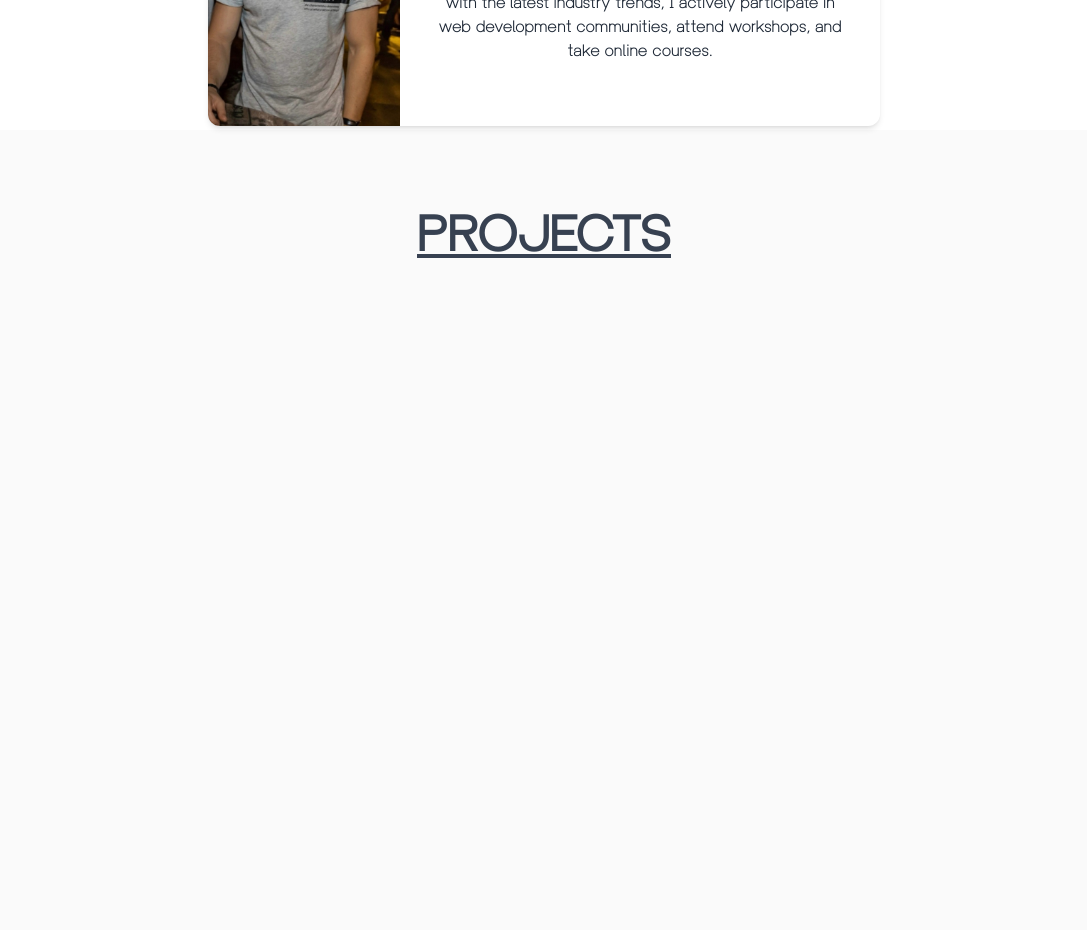
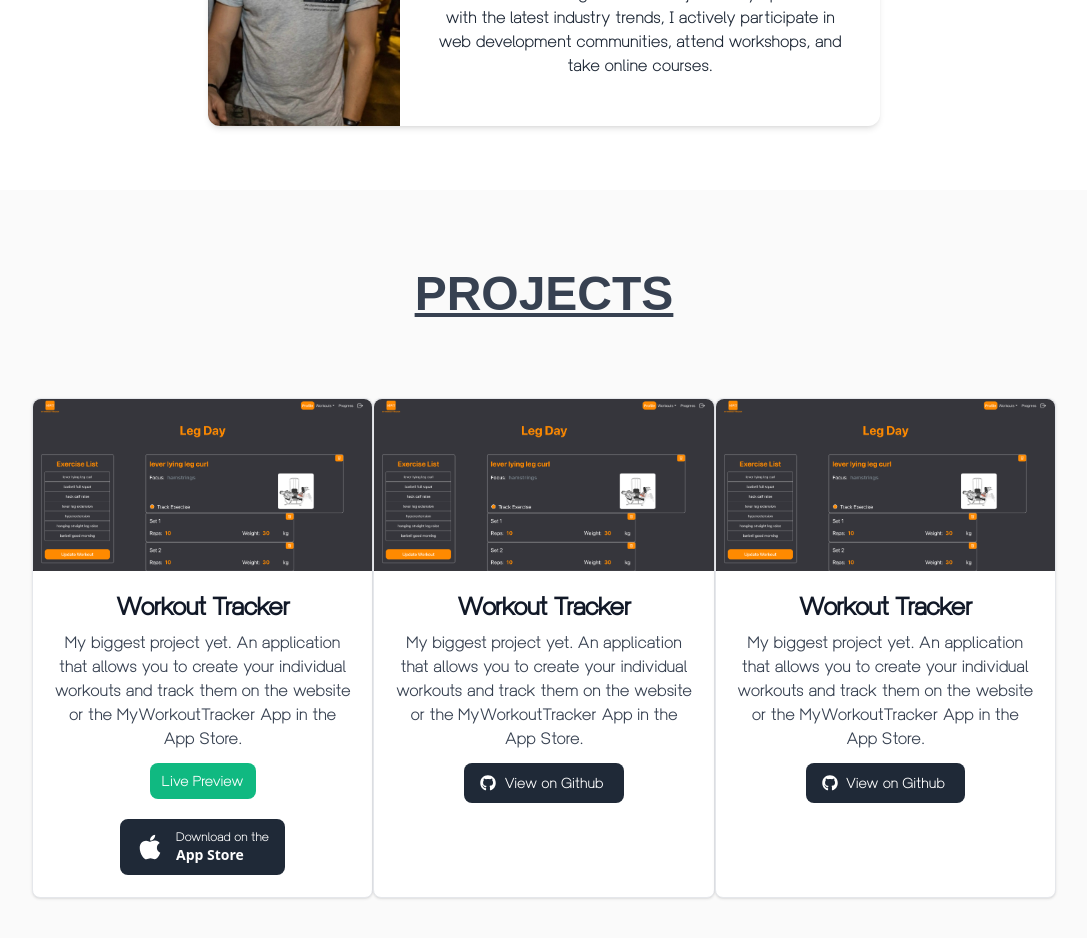
Before and after one commit to ErikOnd/tailwind-portfolio, a React (Create React App) app: page / in a window 1280 px wide. Shown: the part 1580-2518 px from the top of the page, without its empty margins (96-1183 px from the left). Built offline with nearby package versions, Linux system fonts and the light colour scheme.

Commit message:
projects

```diff
--- a/src/components/AboutMeComponent.jsx
+++ b/src/components/AboutMeComponent.jsx
@@ -1,12 +1,11 @@
 import React from "react";
-import HeaderComponent from "./HeaderComponent";
 import porfileImg from "../assets/profile-img.jpg";
 
 const AboutMeComponent = () => {
   return (
     <div className="flex flex-col min-h-screen min-w-screen">
       <div className="z-10 container mx-auto max-w-5xl px-10">
-        <div className="text-gray-700 text-5xl font-black my-20 justify-center underline">
+        <div className="text-gray-700 text-5xl font-bold my-20 justify-center underline section-header">
           ABOUT
         </div>
         <div className="flex flex-col md:flex-row space-y-4 md:space-y-0 items-center md:justify-between mb-20">
@@ -53,7 +52,7 @@ const AboutMeComponent = () => {
           </div>
         </div>
 
-        <div className="max-w-md mx-auto rounded-xl shadow-md overflow-hidden md:max-w-2xl my-5 transform translate-y-4 hover:translate-y-0 duration-500 ease-in-out">
+        <div className="max-w-md mx-auto rounded-xl shadow-md overflow-hidden md:max-w-2xl my-5 transform translate-y-4 hover:translate-y-0 duration-500 ease-in-out mb-20">
           <div className="md:flex">
             <div className="md:flex-shrink-0">
               <img
@@ -63,7 +62,7 @@ const AboutMeComponent = () => {
               />
             </div>
             <div className="p-8">
-              <p className="block mt-1 text-lg leading-tight font-medium text-emerald-500">
+              <p className="block mt-1 text-3xl leading-tight font-medium text-emerald-500">
                 Hey there!
               </p>
               <p className="mt-2 text-gray-800">
--- /dev/null
+++ b/src/components/Projects.jsx
@@ -0,0 +1,140 @@
+import React from "react";
+import workoutTrackerImg from "../assets/workoutTracker.png";
+const Projects = () => {
+  return (
+    <div className="flex flex-col md:flex-row space-y-4 md:space-y-0 items-center md:justify-between mb-20">
+      <div className="max-w-sm bg-white border border-gray-200 rounded-lg shadow dark:bg-gray-800 dark:border-gray-700 relative h-[500px]">
+        <img className="rounded-t-lg" src={workoutTrackerImg} alt="" />
+
+        <div className="p-5">
+          <h5 className="mb-2 text-2xl font-bold tracking-tight text-gray-900 dark:text-white">
+            Workout Tracker
+          </h5>
+
+          <p className="mb-3 font-normal text-gray-700 dark:text-gray-400">
+            My biggest project yet. An application that allows you to create
+            your individual workouts and track them on the website or the
+            MyWorkoutTracker App in the App Store.
+          </p>
+          <div className="flex flex-col items-center">
+            <a
+              href="https://my-workout-tracker.com"
+              target="_blank"
+              className="inline-flex items-center px-3 py-2 text-sm font-medium text-center text-white bg-emerald-500 rounded-lg focus:ring-4 mb-5"
+            >
+              Live Preview
+            </a>
+            <a
+              href="https://apps.apple.com/de/app/myworkouttracker-app/id6449734647"
+              target="_blank"
+              className=" bg-gray-800 text-white rounded-lg inline-flex items-center
+          justify-center px-4 py-2.5"
+            >
+              <svg
+                className="mr-3 w-7 h-7"
+                aria-hidden="true"
+                focusable="false"
+                data-prefix="fab"
+                data-icon="apple"
+                role="img"
+                xmlns="http://www.w3.org/2000/svg"
+                viewBox="0 0 384 512"
+              >
+                <path
+                  fill="currentColor"
+                  d="M318.7 268.7c-.2-36.7 16.4-64.4 50-84.8-18.8-26.9-47.2-41.7-84.7-44.6-35.5-2.8-74.3 20.7-88.5 20.7-15 0-49.4-19.7-76.4-19.7C63.3 141.2 4 184.8 4 273.5q0 39.3 14.4 81.2c12.8 36.7 59 126.7 107.2 125.2 25.2-.6 43-17.9 75.8-17.9 31.8 0 48.3 17.9 76.4 17.9 48.6-.7 90.4-82.5 102.6-119.3-65.2-30.7-61.7-90-61.7-91.9zm-56.6-164.2c27.3-32.4 24.8-61.9 24-72.5-24.1 1.4-52 16.4-67.9 34.9-17.5 19.8-27.8 44.3-25.6 71.9 26.1 2 49.9-11.4 69.5-34.3z"
+                ></path>
+              </svg>
+              <div className="text-left">
+                <div className="mb-1 text-xs">Download on the</div>
+                <div className="-mt-1 font-sans text-sm font-semibold">
+                  App Store
+                </div>
+              </div>
+            </a>
+          </div>
+        </div>
+      </div>
+
+      <div className="max-w-sm bg-white border border-gray-200 rounded-lg shadow dark:bg-gray-800 dark:border-gray-700 relative h-[500px]">
+        <img className="rounded-t-lg" src={workoutTrackerImg} alt="" />
+
+        <div className="p-5">
+          <h5 className="mb-2 text-2xl font-bold tracking-tight text-gray-900 dark:text-white">
+            Workout Tracker
+          </h5>
+
+          <p className="mb-3 font-normal text-gray-700 dark:text-gray-400">
+            My biggest project yet. An application that allows you to create
+            your individual workouts and track them on the website or the
+            MyWorkoutTracker App in the App Store.
+          </p>
+          <div className="flex flex-col items-center">
+            <button
+              type="button"
+              class="text-white bg-gray-800 font-medium rounded-lg text-sm px-5 py-2.5 text-center inline-flex items-center"
+            >
+              <svg
+                class="w-4 h-4 mr-2 -ml-1"
+                aria-hidden="true"
+                focusable="false"
+                data-prefix="fab"
+                data-icon="github"
+                role="img"
+                xmlns="http://www.w3.org/2000/svg"
+                viewBox="0 0 496 512"
+              >
+                <path
+                  fill="currentColor"
+                  d="M165.9 397.4c0 2-2.3 3.6-5.2 3.6-3.3 .3-5.6-1.3-5.6-3.6 0-2 2.3-3.6 5.2-3.6 3-.3 5.6 1.3 5.6 3.6zm-31.1-4.5c-.7 2 1.3 4.3 4.3 4.9 2.6 1 5.6 0 6.2-2s-1.3-4.3-4.3-5.2c-2.6-.7-5.5 .3-6.2 2.3zm44.2-1.7c-2.9 .7-4.9 2.6-4.6 4.9 .3 2 2.9 3.3 5.9 2.6 2.9-.7 4.9-2.6 4.6-4.6-.3-1.9-3-3.2-5.9-2.9zM244.8 8C106.1 8 0 113.3 0 252c0 110.9 69.8 205.8 169.5 239.2 12.8 2.3 17.3-5.6 17.3-12.1 0-6.2-.3-40.4-.3-61.4 0 0-70 15-84.7-29.8 0 0-11.4-29.1-27.8-36.6 0 0-22.9-15.7 1.6-15.4 0 0 24.9 2 38.6 25.8 21.9 38.6 58.6 27.5 72.9 20.9 2.3-16 8.8-27.1 16-33.7-55.9-6.2-112.3-14.3-112.3-110.5 0-27.5 7.6-41.3 23.6-58.9-2.6-6.5-11.1-33.3 2.6-67.9 20.9-6.5 69 27 69 27 20-5.6 41.5-8.5 62.8-8.5s42.8 2.9 62.8 8.5c0 0 48.1-33.6 69-27 13.7 34.7 5.2 61.4 2.6 67.9 16 17.7 25.8 31.5 25.8 58.9 0 96.5-58.9 104.2-114.8 110.5 9.2 7.9 17 22.9 17 46.4 0 33.7-.3 75.4-.3 83.6 0 6.5 4.6 14.4 17.3 12.1C428.2 457.8 496 362.9 496 252 496 113.3 383.5 8 244.8 8zM97.2 352.9c-1.3 1-1 3.3 .7 5.2 1.6 1.6 3.9 2.3 5.2 1 1.3-1 1-3.3-.7-5.2-1.6-1.6-3.9-2.3-5.2-1zm-10.8-8.1c-.7 1.3 .3 2.9 2.3 3.9 1.6 1 3.6 .7 4.3-.7 .7-1.3-.3-2.9-2.3-3.9-2-.6-3.6-.3-4.3 .7zm32.4 35.6c-1.6 1.3-1 4.3 1.3 6.2 2.3 2.3 5.2 2.6 6.5 1 1.3-1.3 .7-4.3-1.3-6.2-2.2-2.3-5.2-2.6-6.5-1zm-11.4-14.7c-1.6 1-1.6 3.6 0 5.9 1.6 2.3 4.3 3.3 5.6 2.3 1.6-1.3 1.6-3.9 0-6.2-1.4-2.3-4-3.3-5.6-2z"
+                ></path>
+              </svg>
+              View on Github
+            </button>
+          </div>
+        </div>
+      </div>
+
+      <div className="max-w-sm bg-white border border-gray-200 rounded-lg shadow dark:bg-gray-800 dark:border-gray-700 relative h-[500px]">
+        <img className="rounded-t-lg" src={workoutTrackerImg} alt="" />
+
+        <div className="p-5">
+          <h5 className="mb-2 text-2xl font-bold tracking-tight text-gray-900 dark:text-white">
+            Workout Tracker
+          </h5>
+
+          <p className="mb-3 font-normal text-gray-700 dark:text-gray-400">
+            My biggest project yet. An application that allows you to create
+            your individual workouts and track them on the website or the
+            MyWorkoutTracker App in the App Store.
+          </p>
+          <div className="flex flex-col items-center">
+            <button
+              type="button"
+              class="text-white bg-gray-800 font-medium rounded-lg text-sm px-5 py-2.5 text-center inline-flex items-center"
+            >
+              <svg
+                class="w-4 h-4 mr-2 -ml-1"
+                aria-hidden="true"
+                focusable="false"
+                data-prefix="fab"
+                data-icon="github"
+                role="img"
+                xmlns="http://www.w3.org/2000/svg"
+                viewBox="0 0 496 512"
+              >
+                <path
+                  fill="currentColor"
+                  d="M165.9 397.4c0 2-2.3 3.6-5.2 3.6-3.3 .3-5.6-1.3-5.6-3.6 0-2 2.3-3.6 5.2-3.6 3-.3 5.6 1.3 5.6 3.6zm-31.1-4.5c-.7 2 1.3 4.3 4.3 4.9 2.6 1 5.6 0 6.2-2s-1.3-4.3-4.3-5.2c-2.6-.7-5.5 .3-6.2 2.3zm44.2-1.7c-2.9 .7-4.9 2.6-4.6 4.9 .3 2 2.9 3.3 5.9 2.6 2.9-.7 4.9-2.6 4.6-4.6-.3-1.9-3-3.2-5.9-2.9zM244.8 8C106.1 8 0 113.3 0 252c0 110.9 69.8 205.8 169.5 239.2 12.8 2.3 17.3-5.6 17.3-12.1 0-6.2-.3-40.4-.3-61.4 0 0-70 15-84.7-29.8 0 0-11.4-29.1-27.8-36.6 0 0-22.9-15.7 1.6-15.4 0 0 24.9 2 38.6 25.8 21.9 38.6 58.6 27.5 72.9 20.9 2.3-16 8.8-27.1 16-33.7-55.9-6.2-112.3-14.3-112.3-110.5 0-27.5 7.6-41.3 23.6-58.9-2.6-6.5-11.1-33.3 2.6-67.9 20.9-6.5 69 27 69 27 20-5.6 41.5-8.5 62.8-8.5s42.8 2.9 62.8 8.5c0 0 48.1-33.6 69-27 13.7 34.7 5.2 61.4 2.6 67.9 16 17.7 25.8 31.5 25.8 58.9 0 96.5-58.9 104.2-114.8 110.5 9.2 7.9 17 22.9 17 46.4 0 33.7-.3 75.4-.3 83.6 0 6.5 4.6 14.4 17.3 12.1C428.2 457.8 496 362.9 496 252 496 113.3 383.5 8 244.8 8zM97.2 352.9c-1.3 1-1 3.3 .7 5.2 1.6 1.6 3.9 2.3 5.2 1 1.3-1 1-3.3-.7-5.2-1.6-1.6-3.9-2.3-5.2-1zm-10.8-8.1c-.7 1.3 .3 2.9 2.3 3.9 1.6 1 3.6 .7 4.3-.7 .7-1.3-.3-2.9-2.3-3.9-2-.6-3.6-.3-4.3 .7zm32.4 35.6c-1.6 1.3-1 4.3 1.3 6.2 2.3 2.3 5.2 2.6 6.5 1 1.3-1.3 .7-4.3-1.3-6.2-2.2-2.3-5.2-2.6-6.5-1zm-11.4-14.7c-1.6 1-1.6 3.6 0 5.9 1.6 2.3 4.3 3.3 5.6 2.3 1.6-1.3 1.6-3.9 0-6.2-1.4-2.3-4-3.3-5.6-2z"
+                ></path>
+              </svg>
+              View on Github
+            </button>
+          </div>
+        </div>
+      </div>
+    </div>
+  );
+};
+
+export default Projects;
--- a/src/components/ProjectsComponent.jsx
+++ b/src/components/ProjectsComponent.jsx
@@ -1,12 +1,14 @@
 import React from "react";
+import Projects from "./Projects";
 
 const ProjectsComponent = () => {
   return (
     <div className="flex flex-col min-h-screen min-w-screen bg-zinc-50">
-      <div className="z-10 container mx-auto max-w-5xl px-10">
-        <div className="text-gray-700 text-5xl font-black my-20 justify-center underline">
+      <div className="z-10 container mx-auto max-w-5xl ">
+        <div className="text-gray-700 text-5xl font-bold my-20 justify-center underline section-header">
           PROJECTS
         </div>
+        <Projects></Projects>
       </div>
     </div>
   );
--- a/src/index.css
+++ b/src/index.css
@@ -33,3 +33,7 @@ code {
 .my-word-btn:hover .arrow-icon {
   transform: rotate(90deg);
 }
+
+.section-header {
+  font-family: Arial, Helvetica, sans-serif;
+}
```
Also changed, not shown: src/UnivaNova-Heavy.ttf (added), src/assets/workoutTracker.png (added).
